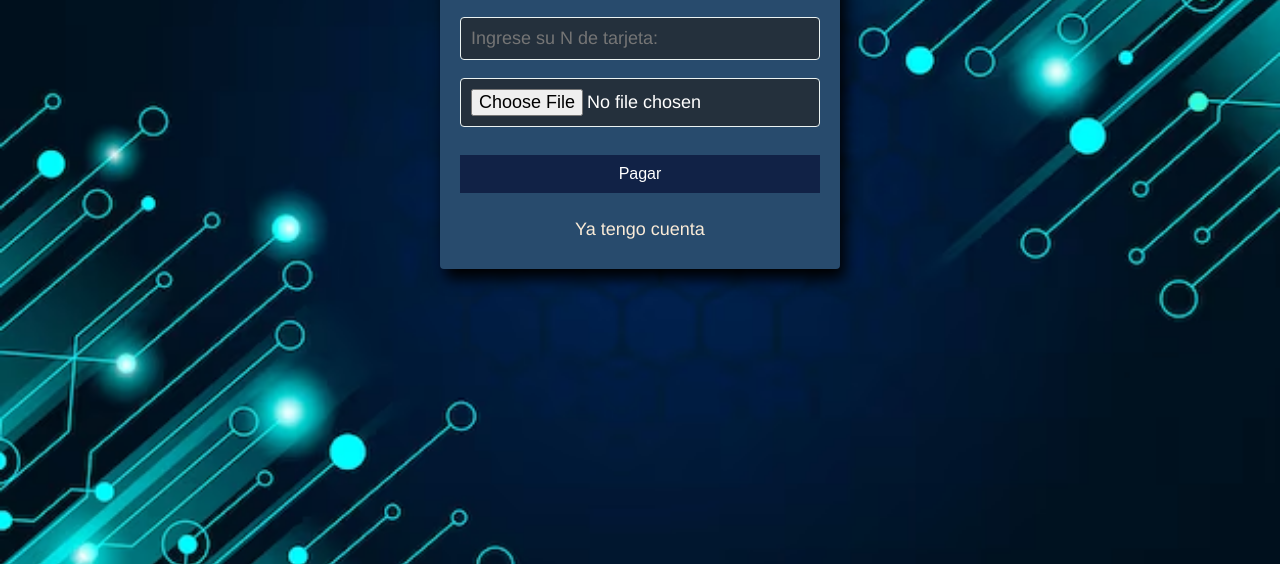
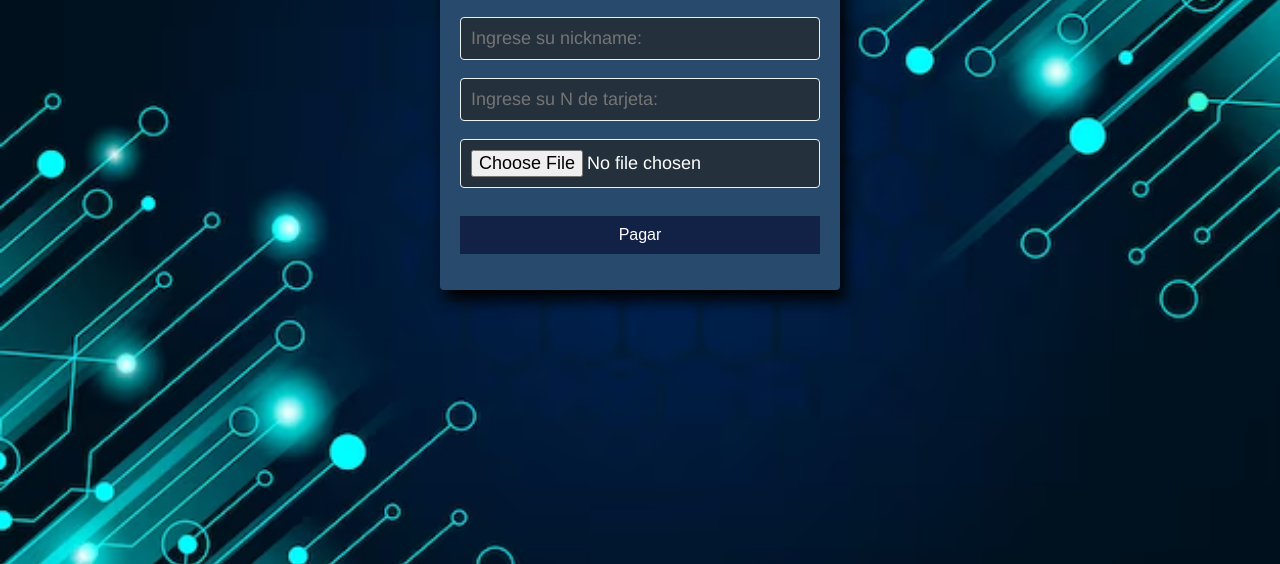
Before and after one commit to manuubass/ProyectoFase2, a plain HTML site: page pagar.html in a window 1280 px wide. Shown: the part 236-800 px from the top of the page. Drawn offline with Linux system fonts and the light colour scheme.

Commit message:
actualizar

```diff
--- a/pagar.html
+++ b/pagar.html
@@ -10,12 +10,12 @@
     <h1 id="titulo"> <a href="catalogo.html">TIENDA BINARYSHOP</a></h1>
     <section class="form_register">
         <h3>Formulario Pago</h3>
+        <input class="controls" type="email" name="correo" id="correo" placeholder="Ingrese su nickname: ">
         <input class="controls" type="text" name="nombre" id="nombre" placeholder="Ingrese su N de tarjeta: ">
         <input class="controls" type="file" name="apellido" id="apellido" placeholder="Ingrese su comprobante de pago: ">
 
 
         <input class="botons" type="submit" value="Pagar" onclick="validarPago()">
-        <p><a href="login.html">Ya tengo cuenta</a></p>
     </section>
     <script src="script.js"></script>
 </body>
```
Also changed, not shown: catalogo.html (+0 -3 lines), index.html (+0 -1 lines).
